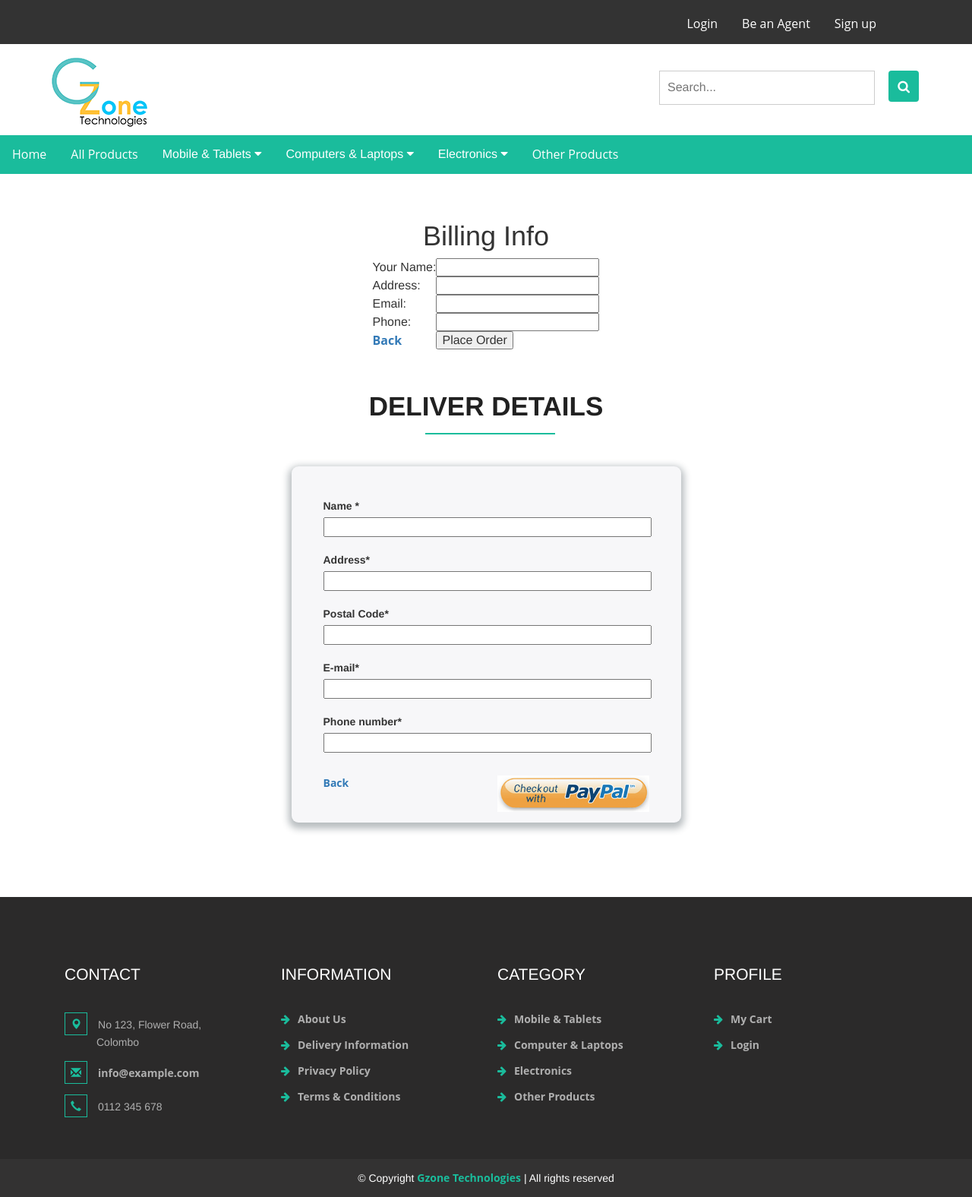
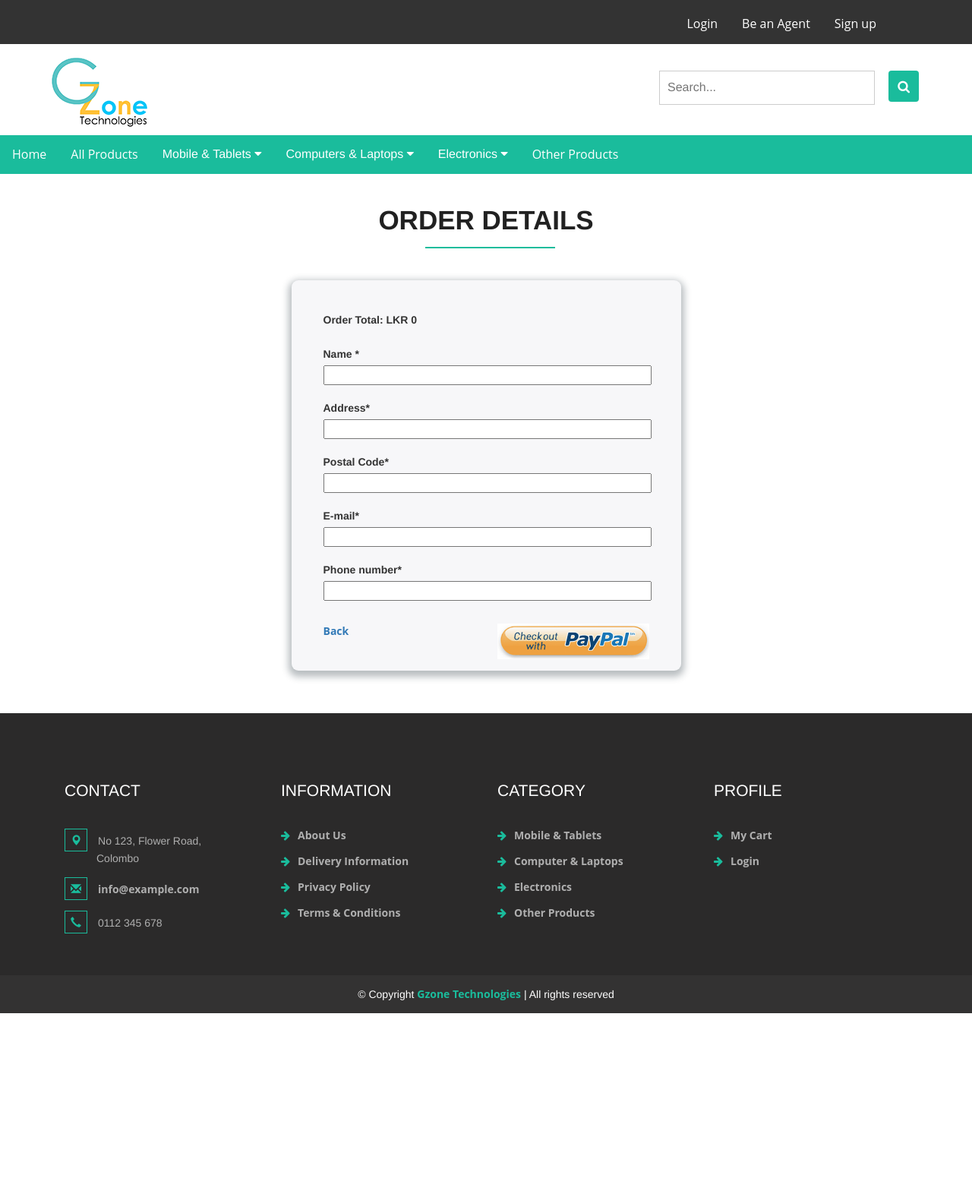
Before and after one commit to JHWimalasiri/EcomCI, a CodeIgniter app: page /EcomCI/Cart/billing_view in a window 1280 px wide. Shown: the whole page at 76% size. After the commit the page ends 1334 px from the top, so only its background shows below. Run offline with CodeIgniter, Linux system fonts and the light colour scheme; some libraries are stand-ins or nearby versions.

Commit message:
Update order view

```diff
--- a/application/views/cart/billing_view.php
+++ b/application/views/cart/billing_view.php
@@ -1,29 +1,24 @@
 
 <div class="main_content">
-    <div class="reg">
-    <form name="billing" method="post" action="<?php echo site_url('welcome/save_order') ?>" >
-        <div align="center">
-            <h1 align="center">Billing Info</h1>
-            <table border="0" cellpadding="2px">
-<!--                <tr><td>Order Total:</td><td><strong>INR --><?php //echo $grand_total; ?><!--</strong></td></tr>-->
-                <tr><td>Your Name:</td><td><input type="text" name="name" required=""/></td></tr>
-                <tr><td>Address:</td><td><input type="text" name="address" required="" /></td></tr>
-                <tr><td>Email:</td><td><input type="text" name="email" required="" /></td></tr>
-                <tr><td>Phone:</td><td><input type="text" name="phone"  required="" /></td></tr>
-                <tr><td><a class ='fg-button teal' id='back' href="<?php echo site_url(); ?>">Back</a></td>
-                    <td><input class ='fg-button teal' type="submit" value="Place Order" /></td>
-                </tr>
 
-            </table>
-        </div>
-    </form>
+    <?php
+    $grand_total = 0;
+    // Calculate grand total.
+    if ($cart = $this->cart->contents()):
+        foreach ($cart as $data):
+            $grand_total = $grand_total + $data['subtotal'];
+        endforeach;
+    endif;
+    ?>
 
         <form name="billing" method="post" action="<?php echo site_url('welcome/save_order') ?>" >
         <div class="reg">
             <div class="container">
-                <h2 class="heading_reg">Deliver Details</h2>
+                <h2 class="heading_reg">Order Details</h2>
                 <div class="reg_form_grid">
                     <ul>
+                        <li><label for="total"> <b> Order Total: LKR <?php echo $grand_total; ?> </b> </label></li>
+                        <br>
                         <li><label for="name"> <b> Name <span class="req">*</span></b> </label></li>
                         <li><input type="text" size="50" name="username" id="username" required autocomplete="off"></li>
                         <br>
```
